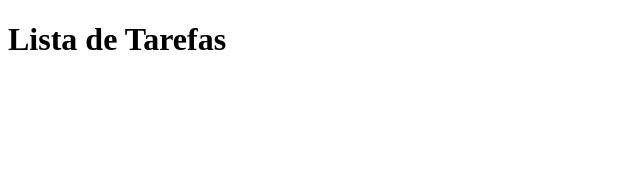
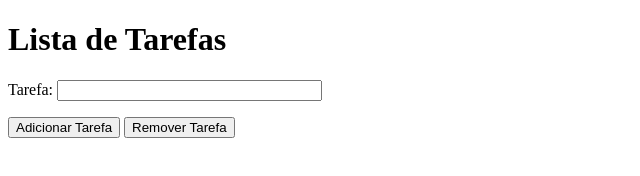
Before and after one commit to gus7a2005/Projeto9-to-do, a plain HTML site: page index.html in a window 1280 px wide. Shown: the whole page, without its empty margins (0-640 px from the left). Drawn offline with Linux system fonts and the light colour scheme.

Commit message:
Criando a estrutura no html

```diff
--- a/index.html
+++ b/index.html
@@ -8,6 +8,13 @@
 </head>
 <body>
     <h1>Lista de Tarefas</h1>
+    <p><label for="task">Tarefa:</label>
+        <input type="text" id="task" size="30px">
+    </p>
+    <button id="btnAdicionar" onclick="adicionarTarefa()">Adicionar Tarefa</button>
+
+    <button id="btnRemover" onclick="removerTarefa()">Remover Tarefa</button>
+    <p id="lista"></p>
 
 
 
```
